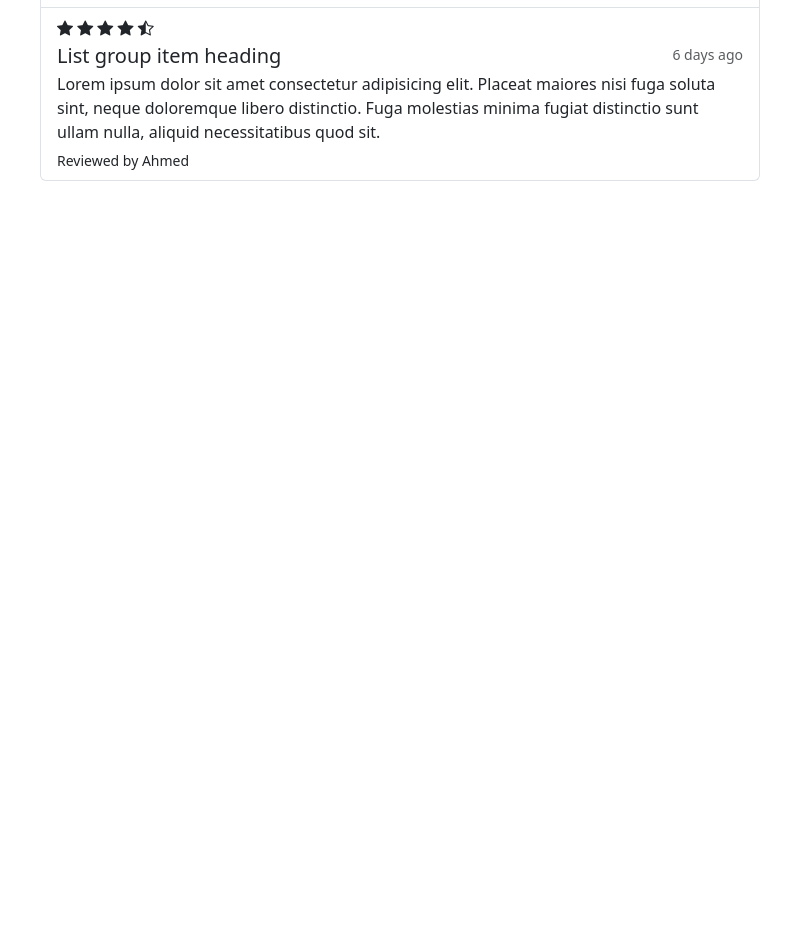
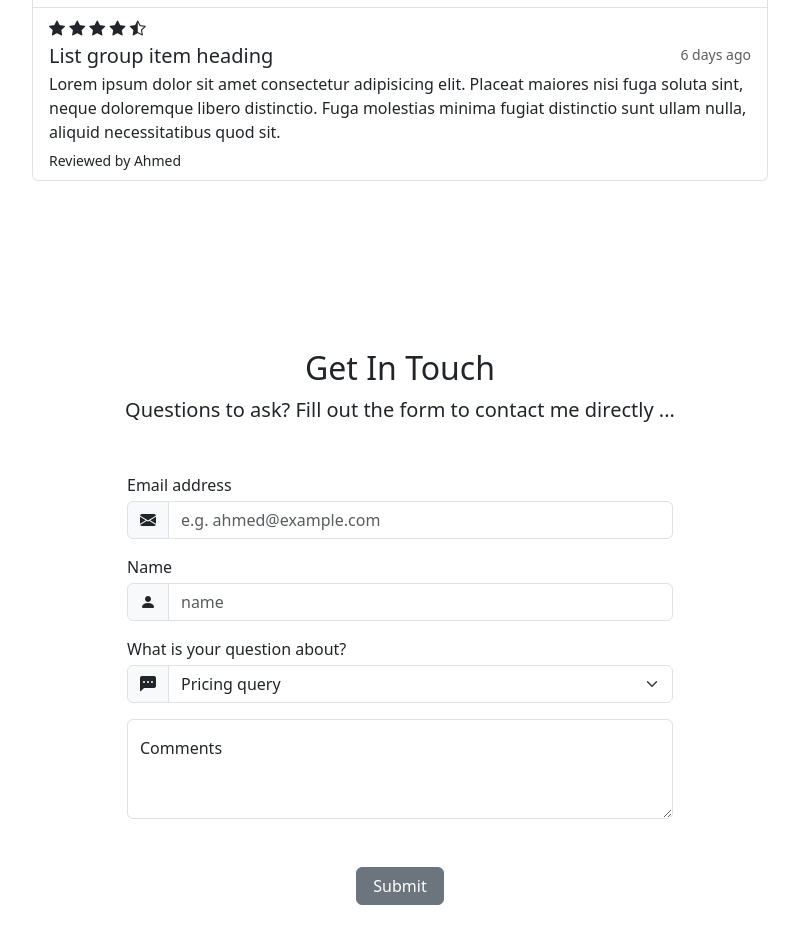
Before and after one commit to Ahmed-Badry-Abdelrahman/ninja-bock, a website: page index.html in a window 1280 px wide. Shown: the part 3273-4216 px from the top of the page, without its empty margins (240-1039 px from the left). Before the commit the page ends 3562 px from the top, so only its background shows below. Drawn offline with nearby package versions, Linux system fonts and the light colour scheme.

Commit message:
"Updated navigation link to point to #contact instead of #get-in-touch, and added new contact form section with input fields and submit button."

```diff
--- a/index.html
+++ b/index.html
@@ -47,7 +47,7 @@
                         <a class="nav-link px-3" href="#reviews">Reviews</a>
                     </li>
                     <li class="nav-item nav-li-hover me-md-3">
-                        <a class="nav-link px-3" href="#get-in-touch">Get in Touch</a>
+                        <a class="nav-link px-3" href="#contact">Get in Touch</a>
                     </li>
                     <li class="nav-item d-md-none nav-li-hover">
                         <a class="nav-link px-3" href="#pricing">Pricing</a>
@@ -254,13 +254,15 @@
         </div>
     </section>
 
+    <!-- Reviews -->
     <section id="reviews">
         <div class="container-md">
             <div class="text-center">
                 <h2 class="text-center"><i class="bi bi-stars"></i>Book Reviews</h2>
                 <p class="text-muted lead">What my students have said about the book ...</p>
             </div>
-            <div class="container-lg">
+        </div>
+        <div class="container-md">
             <div class="row my-5 justify-content-center align-items-center">
                 <div class="col-lg-8">
                     <div class="list-group pe-0">
@@ -353,6 +355,60 @@
                 </div>
             </div>
         </div>
+    </section>
+
+    <!-- contact us -->
+
+    <section id="contact">
+        <div class="container-md">
+            <div class="text-center">
+                <h2>Get In Touch</h2>
+                <p class="lead">Questions to ask? Fill out the form to contact me directly ...</p>
+            </div>
+
+            <div class="row justify-content-center my-5">
+                <div class="col-lg-6">
+                    <form>
+                        <label for="email" class="form-lable mb-1">Email address </label>
+                        <div class="input-group mb-3">
+                            <span class="input-group-text">
+                                <i class="bi bi-envelope-fill"></i>
+                            </span>
+                            <input id="email" type="email" class="form-control" placeholder="e.g. ahmed@example.com">
+                        </div>
+
+                        <label for="name" class="form-lable mb-1">Name </label>
+                        <div class="input-group mb-3">
+                            <span class="input-group-text">
+                                <i class="bi bi-person-fill"></i>
+                            </span>
+                            <input id="name" type="text" class="form-control" placeholder="name">
+                        </div>
+
+                        <label for="subject" class="form-lable mb-1">What is your question about? </label>
+                        <div class="input-group mb-3">
+                            <span class="input-group-text">
+                                <i class="bi bi-chat-left-dots-fill"></i>
+                            </span>
+                            <select class="form-select" id="subject">
+                                <option value="Pricing" selected>Pricing query</option>
+                                <option value="Contact">Contact query</option>
+                                <option value="Other">Other query</option>
+                            </select>
+                        </div>
+
+                        <div class="form-floating">
+                            <textarea class="form-control" placeholder="Leave a comment here" id="floatingTextarea2"
+                                style="height: 100px"></textarea>
+                            <label for="floatingTextarea2">Comments</label>
+                        </div>
+
+                        <div class="text-center mt-5">
+                            <button class="btn btn-secondary px-3" type="submit">Submit</button>
+                        </div>
+                    </form>
+                </div>
+            </div>
         </div>
     </section>
     <script src="/node_modules/bootstrap/dist/js/bootstrap.bundle.min.js"></script>
```
Lines whose indentation alone changed are shown as unchanged.
